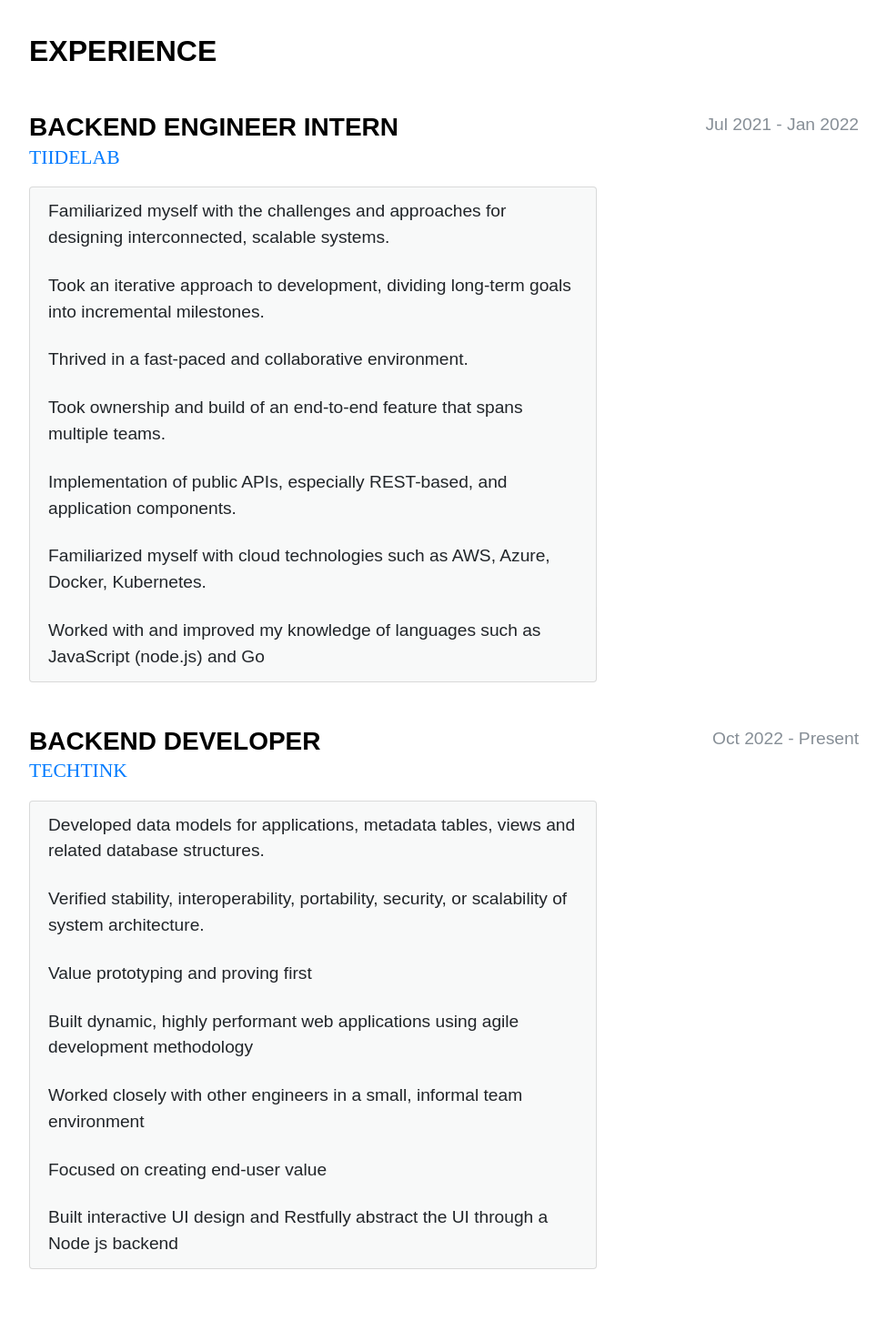
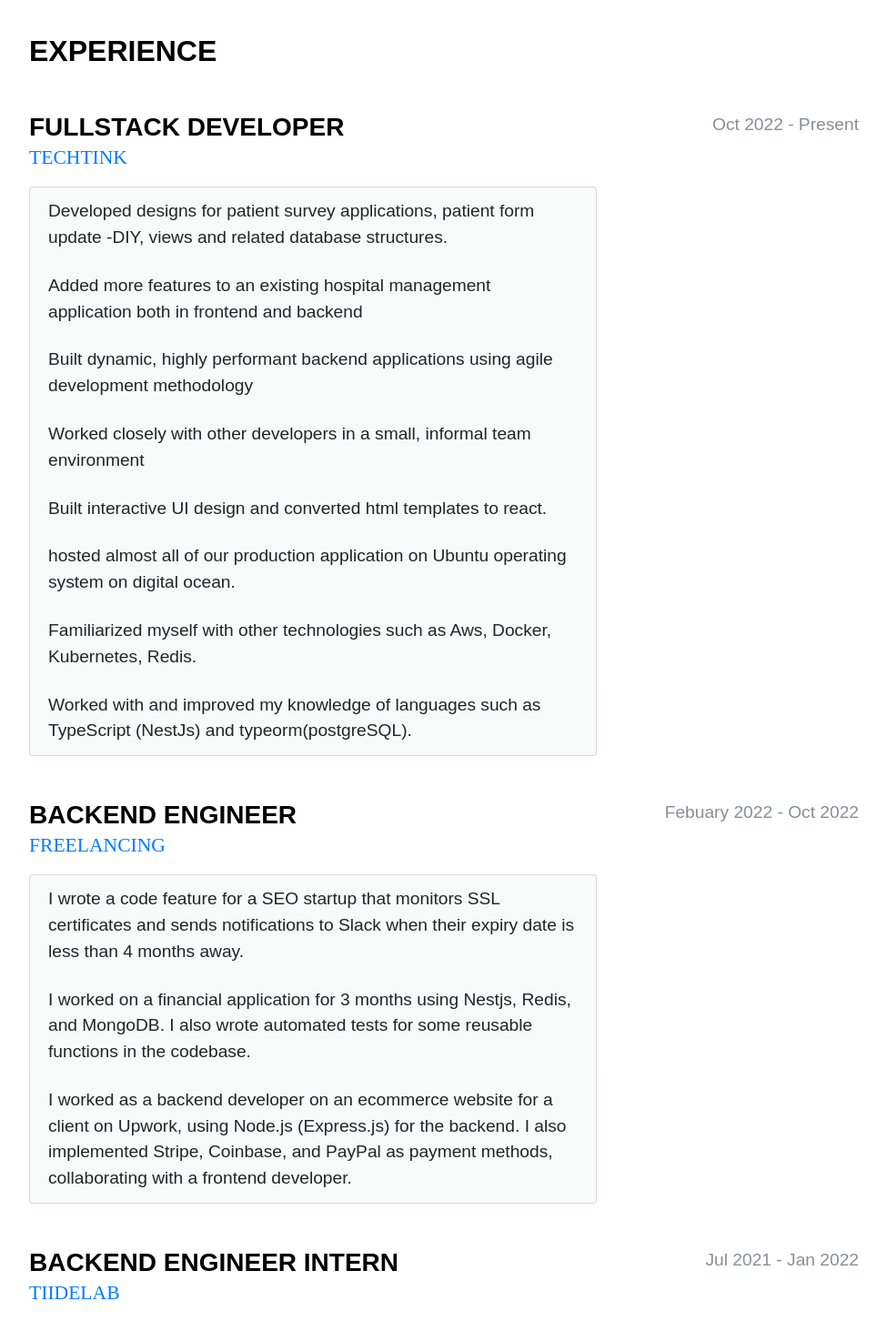
Before and after one commit to tylerjusfly/tylerjusfly.github.io, a React (Create React App) app: page / in a window 1280 px wide. Shown: the part 840-2292 px from the top of the page at 91% size, without its empty margins (288-1263 px from the left). Built offline with nearby package versions, Linux system fonts and the light colour scheme; some icons are missing; a web font is replaced by a local one.

Commit message:
added experience

```diff
--- a/src/components/Nav.js
+++ b/src/components/Nav.js
@@ -59,12 +59,12 @@ export const Nav = () => {
 
           <div className="hr-line"></div>
           <li className="nav-item">
-            <a className="nav-link js-scroll-trigger" href="https://medium.com/@jesseokeya">
+            <a className="nav-link js-scroll-trigger" href="https://tylerjusfly.hashnode.dev/">
               Blog
             </a>
           </li>
           <li className="nav-item">
-            <a className="nav-link js-scroll-trigger" href="#github">
+            <a className="nav-link js-scroll-trigger" href="https://github.com/tylerjusfly">
               Github
             </a>
           </li>
--- a/src/data/ExperienceData.js
+++ b/src/data/ExperienceData.js
@@ -1,4 +1,33 @@
 const ExperienceData = [
+  {
+    jobTitle: 'FullStack Developer',
+    companyWebsite: 'https://www.linkedin.com/company/techtink/',
+    company: 'TechTink',
+    jobDesc: [
+      'Developed designs for patient survey applications, patient form update -DIY, views and related database structures.',
+      'Added more features to an existing hospital management application both in frontend and backend',
+      'Built dynamic, highly performant backend applications using agile development methodology',
+      'Worked closely with other developers in a small, informal team environment',
+      'Built interactive UI design and converted html templates to react.',
+      'hosted almost all of our production application on Ubuntu operating system on digital ocean.',
+      'Familiarized myself with other technologies such as Aws, Docker, Kubernetes, Redis.',
+      'Worked with and improved my knowledge of languages such as TypeScript (NestJs) and typeorm(postgreSQL).',
+    ],
+    duration: 'Oct 2022 - Present',
+  },
+
+  {
+    jobTitle: 'Backend Engineer',
+    company: 'Freelancing',
+    companyWebsite: '#',
+    jobDesc: [
+      'I wrote a code feature for a SEO startup that monitors SSL certificates and sends notifications to Slack when their expiry date is less than 4 months away.',
+      'I worked on a financial application for 3 months using Nestjs, Redis, and MongoDB. I also wrote automated tests for some reusable functions in the codebase.',
+      'I worked as a backend developer on an ecommerce website for a client on Upwork, using Node.js (Express.js) for the backend. I also implemented Stripe, Coinbase, and PayPal as payment methods, collaborating with a frontend developer.',
+    ],
+    duration: 'Febuary 2022 - Oct 2022',
+  },
+
   {
     jobTitle: 'Backend Engineer Intern',
     company: 'TiideLab',
@@ -7,47 +36,13 @@ const ExperienceData = [
       'Familiarized myself with the challenges and approaches for designing interconnected, scalable systems.',
       'Took an iterative approach to development, dividing long-term goals into incremental milestones.',
       'Thrived in a fast-paced and collaborative environment.',
-      'Took ownership and build of an end-to-end feature that spans multiple teams.',
+      'Took ownership and built the backend of an ecommerce app.',
       'Implementation of public APIs, especially REST-based, and application components.',
       'Familiarized myself with cloud technologies such as AWS, Azure, Docker, Kubernetes.',
-      'Worked with and improved my knowledge of languages such as JavaScript (node.js) and Go',
+      'Worked with and improved my knowledge of languages such as JavaScript (node.js), Frameworks(ExpressJs) and Sequelize , Mongodb as Database',
     ],
     duration: 'Jul 2021 - Jan 2022',
   },
-  {
-    jobTitle: 'Backend Developer',
-    companyWebsite: 'https://www.linkedin.com/company/healthbrain/about/',
-    company: 'TechTink',
-    jobDesc: [
-      'Developed data models for applications, metadata tables, views and related database structures.',
-      'Verified stability, interoperability, portability, security, or scalability of system architecture.',
-      'Value prototyping and proving first',
-      'Built dynamic, highly performant web applications using agile development methodology',
-      'Worked closely with other engineers in a small, informal team environment',
-      'Focused on creating end-user value',
-      'Built interactive UI design and Restfully abstract the UI through a Node js backend',
-    ],
-    duration: 'Oct 2022 - Present',
-  },
-  // {
-  //   jobTitle: 'Software Engineer',
-  //   company: 'Irdeto',
-  //   companyWebsite: 'https://www.irdeto.com/',
-  //   jobDesc: [
-  //     "Tested and verified Irdeto's solutions to ensure high quality standards in all Irdeto products",
-  //     'Developed continuous integration framework for testing software protection solutions',
-  //     'Used leading edge systems – including mobile/portable devices',
-  //     'Ran automated tests, collected and interpreted test results and modifying test framework code as required',
-  //     'Inter-working with various component and application-level design teams',
-  //     'Worked with a tight-knit team in designing, implementing and maintaining new features in the Web Video, Live Sporting Event, or P2P services product line',
-  //     'Developed and deployed products in various cloud environments',
-  //     'Worked in an agile fashion',
-  //     'Video conferencing to work efficiently with a globally dispersed team',
-  //     'Improved my knowledge of python leveraging tools like Selenium Headless WebDriver for automating, testing and scraping web applications',
-  //     'Worked in cross functional teams that include professional services and technical operations as part of end to end product delivery and troubleshooting',
-  //   ],
-  //   duration: 'January 2020 - August 2020',
-  // },
 ];
 
 export { ExperienceData };
--- a/src/data/ProjectsData.js
+++ b/src/data/ProjectsData.js
@@ -20,14 +20,14 @@ const ProjectsData = [
     description: 'A simple chat application using material-ui react components together with socket.io',
     url: 'https://github.com/tylerjusfly/azure-devto-hackathon',
   },
-  // {
-  //   title: 'Beatstop',
-  //   Edited: 'September 2016',
-  //   image: './img/beatstop.png',
-  //   description:
-  //     'A platform where Artist can communicate directly with producers, making it convinient for everyone to exchange ideas and which potentially lead to organized collaborations',
-  //   url: 'https://beatstop-dev.herokuapp.com',
-  // },
+  {
+    title: 'Deda Form Update -DIY',
+    Edited: 'November 2022',
+    image: 'https://user-images.githubusercontent.com/53145644/211047478-69f476be-9a5e-44a8-8a14-25840e4edf98.png',
+    description:
+      'A platform where Patients can directly update thier details and next of kin details, we get access to each patient by attaching a token that has patientId, so we can easily identify the patient profile to update',
+    url: 'https://deda-patients.vercel.app/form_elements/jhkhhhk',
+  },
 ];
 
 export { ProjectsData };
```
